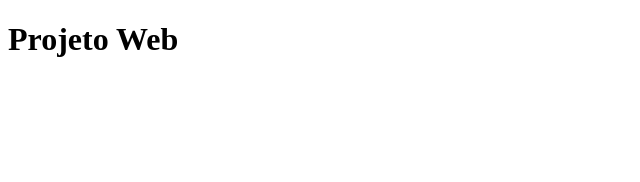
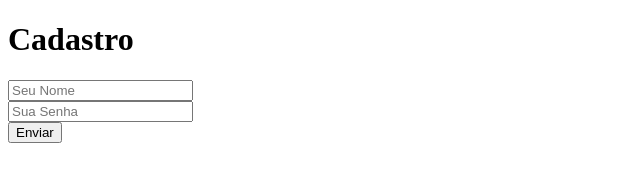
Before and after one commit to WillianFerreira-96/Server_Node, a website: page Servidor/Projeto Web/index.html in a window 1280 px wide. Shown: the whole page, without its empty margins (0-640 px from the left). Drawn offline with Linux system fonts and the light colour scheme.

Commit message:
Update index.html

```diff
--- a/Servidor/Projeto Web/index.html
+++ b/Servidor/Projeto Web/index.html
@@ -3,9 +3,14 @@
 <head>
     <meta charset="UTF-8">
     <meta name="viewport" content="width=device-width, initial-scale=1.0">
-    <title>Projeto Web</title>
+    <title>Cadastro</title>
 </head>
 <body>
-    <h1>Projeto Web</h1>
+    <h1>Cadastro</h1>
+    <form action="" method="post">
+        <input type="text" placeholder="Seu Nome"><br>
+        <input type="password" placeholder="Sua Senha"><br>
+        <input type="submit" value="Enviar">
+    </form>
 </body>
 </html>
```
